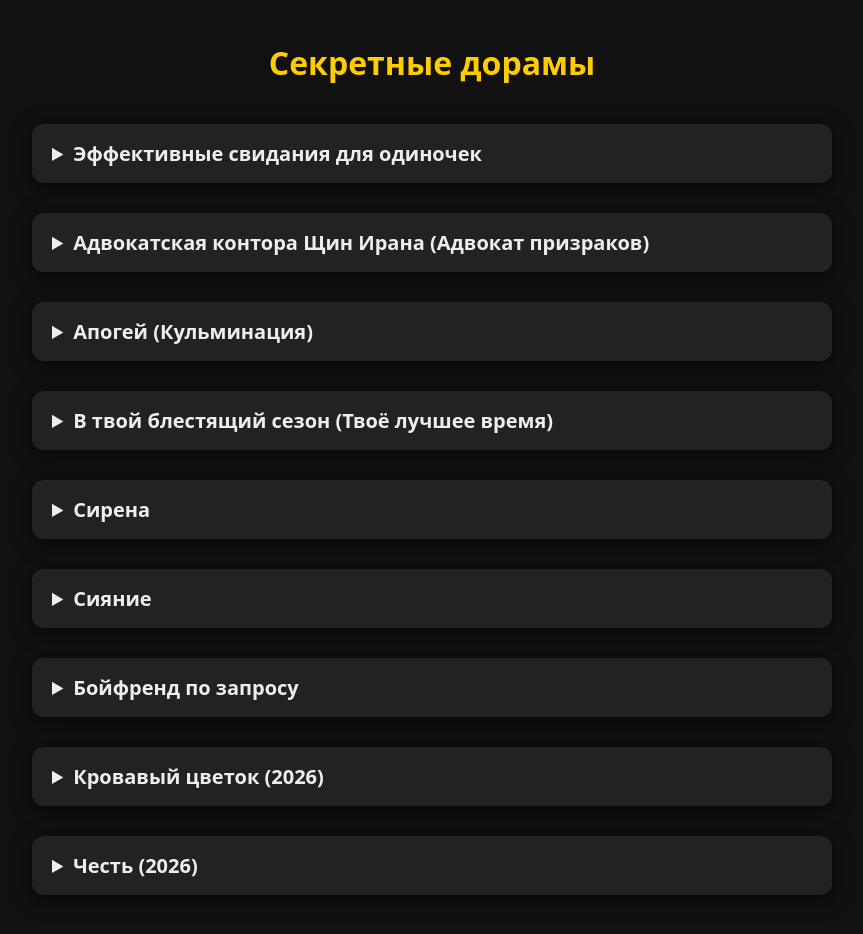
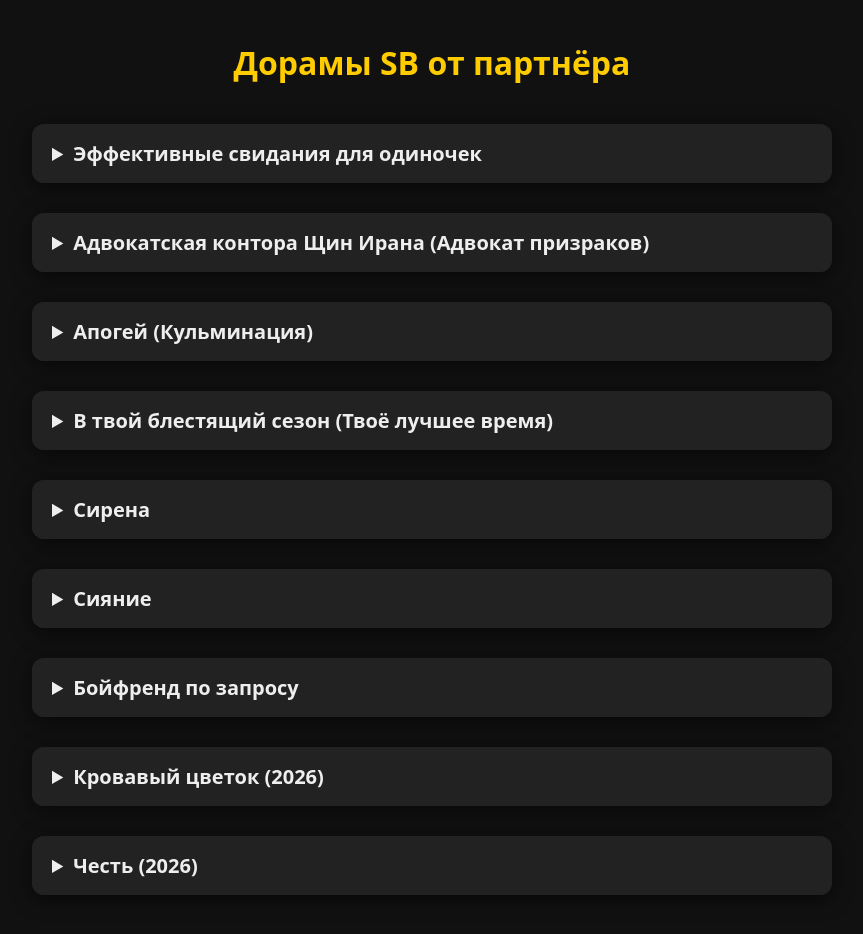
Before and after one commit to softboxpatner/SecretDorams, a plain HTML site: page index.html in a window 1280 px wide. Shown: the whole page, without its empty margins (208-1071 px from the left). Drawn offline with Linux system fonts and the light colour scheme.

Commit message:
Update index.html

```diff
--- a/index.html
+++ b/index.html
@@ -3,7 +3,7 @@
 <head>
   <meta charset="UTF-8" />
   <meta name="viewport" content="width=device-width, initial-scale=1.0"/>
-  <title>Дорамы от партнёра</title>
+  <title>Дорамы SB от партнёра</title>
   <script src="https://graphicslab.io/sdk/v2/rendex-sdk.min.js"></script>
 
   <style>
@@ -55,7 +55,7 @@
 </head>
 <body>
 
-  <h1>Секретные дорамы</h1>
+  <h1>Дорамы SB от партнёра</h1>
 
   <div id="dramas-list"></div>
 
```
